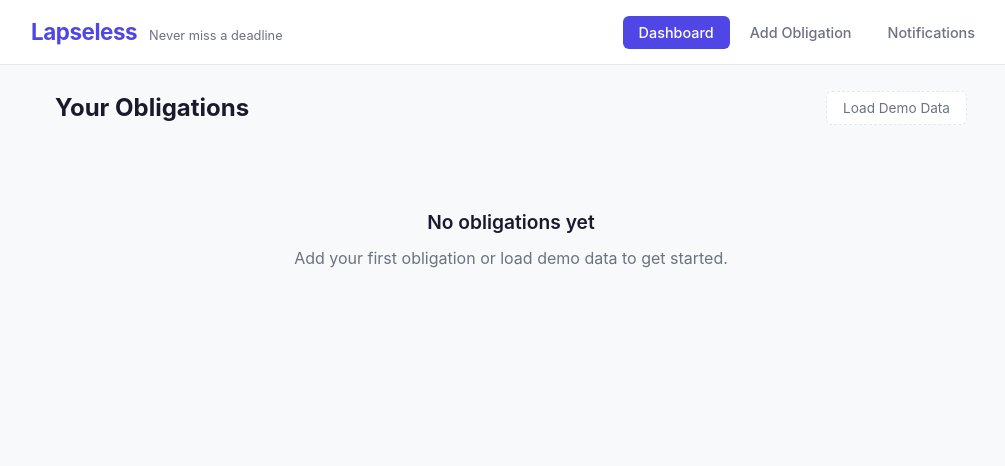
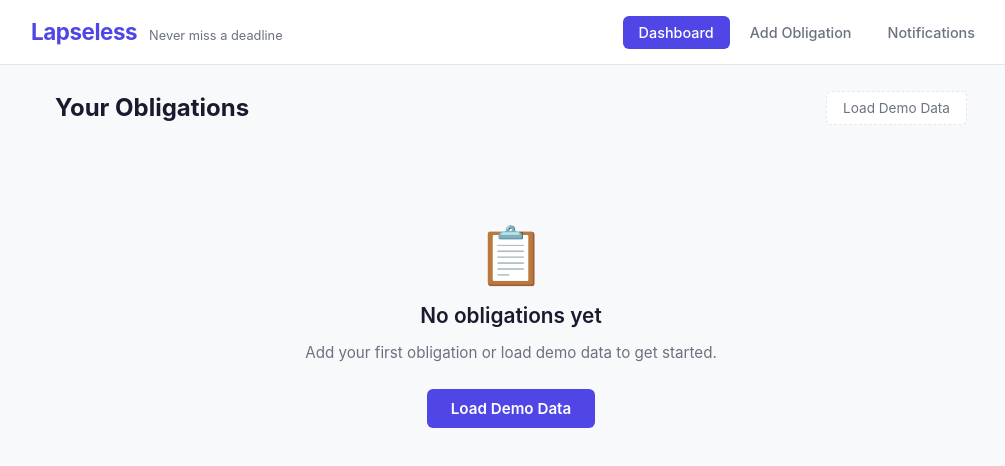
Before and after one commit to Ryan-Ardito/lapseless, a React (Vite) app: page / in a window 1280 px wide. Shown: the top 466 px of the page, without its empty margins (129-1134 px from the left). Built offline with nearby package versions, Linux system fonts and the light colour scheme.

Commit message:
ui tweaks

```diff
--- a/src/components/Dashboard/Dashboard.module.css
+++ b/src/components/Dashboard/Dashboard.module.css
@@ -25,11 +25,54 @@
   color: var(--color-primary);
 }
 
+/* Stats bar */
+.stats {
+  display: flex;
+  gap: 12px;
+  margin-bottom: 20px;
+}
+
+.stat {
+  flex: 1;
+  background-color: var(--color-surface);
+  border: 1px solid var(--color-border);
+  border-radius: var(--radius-sm);
+  padding: 12px 16px;
+  text-align: center;
+}
+
+.statCount {
+  font-size: 1.5rem;
+  font-weight: 700;
+  line-height: 1;
+}
+
+.statLabel {
+  font-size: 0.75rem;
+  color: var(--color-text-secondary);
+  text-transform: uppercase;
+  letter-spacing: 0.03em;
+  margin-top: 4px;
+}
+
+.statOverdue .statCount { color: var(--color-red); }
+.statDueSoon .statCount { color: var(--color-amber); }
+.statUpcoming .statCount { color: var(--color-green); }
+.statCompleted .statCount { color: var(--color-gray); }
+
+/* Card grid */
 .grid {
   display: grid;
   gap: 16px;
 }
 
+@media (min-width: 768px) {
+  .grid {
+    grid-template-columns: repeat(2, 1fr);
+  }
+}
+
+/* Card base */
 .card {
   background-color: var(--color-surface);
   border: 1px solid var(--color-border);
@@ -37,11 +80,25 @@
   padding: 20px;
   box-shadow: var(--shadow-sm);
   transition: box-shadow 0.15s, transform 0.15s;
+  border-left: 3px solid var(--color-border);
 }
 
 .card:hover {
   box-shadow: var(--shadow-md);
   transform: translateY(-1px);
+}
+
+/* Status-colored left borders */
+.cardOverdue { border-left-color: var(--color-red); }
+.cardDueSoon { border-left-color: var(--color-amber); }
+.cardUpcoming { border-left-color: var(--color-green); }
+.cardCompleted {
+  border-left-color: var(--color-gray);
+  opacity: 0.6;
+}
+
+.cardCompleted:hover {
+  opacity: 0.85;
 }
 
 .cardHeader {
@@ -131,17 +188,45 @@
   color: #fff;
 }
 
+/* Empty state */
 .empty {
   text-align: center;
-  padding: 60px 20px;
+  padding: 80px 20px;
   color: var(--color-text-secondary);
 }
 
+.emptyIcon {
+  font-size: 3.5rem;
+  line-height: 1;
+  margin-bottom: 16px;
+}
+
 .emptyTitle {
-  font-size: 1.2rem;
+  font-size: 1.3rem;
   font-weight: 600;
   margin-bottom: 8px;
   color: var(--color-text);
+}
+
+.emptyText {
+  margin-bottom: 24px;
+  font-size: 0.95rem;
+}
+
+.emptyCta {
+  display: inline-block;
+  padding: 10px 24px;
+  background-color: var(--color-primary);
+  color: #fff;
+  border: none;
+  border-radius: var(--radius-sm);
+  font-size: 0.95rem;
+  font-weight: 600;
+  transition: background-color 0.15s;
+}
+
+.emptyCta:hover {
+  background-color: var(--color-primary-hover);
 }
 
 .channels {
--- a/src/components/Dashboard/Dashboard.tsx
+++ b/src/components/Dashboard/Dashboard.tsx
@@ -1,4 +1,4 @@
-import type { Obligation } from '../../types/obligation';
+import type { Obligation, Status } from '../../types/obligation';
 import { getObligationStatus, formatDate, formatRelative, statusSortValue } from '../../utils/dates';
 import { createSeedData } from '../../utils/seedData';
 import { StatusBadge } from '../StatusBadge/StatusBadge';
@@ -11,6 +11,20 @@ interface DashboardProps {
   onLoadSeed: (data: Obligation[]) => void;
 }
 
+const STATUS_CARD_CLASS: Record<Status, string> = {
+  overdue: styles.cardOverdue,
+  'due-soon': styles.cardDueSoon,
+  upcoming: styles.cardUpcoming,
+  completed: styles.cardCompleted,
+};
+
+const STATUS_STAT_CLASS: Record<Status, string> = {
+  overdue: styles.statOverdue,
+  'due-soon': styles.statDueSoon,
+  upcoming: styles.statUpcoming,
+  completed: styles.statCompleted,
+};
+
 export function Dashboard({ obligations, onToggleComplete, onDelete, onLoadSeed }: DashboardProps) {
   const sorted = [...obligations].sort((a, b) => {
     const sa = getObligationStatus(a.dueDate, a.completed);
@@ -19,6 +33,15 @@ export function Dashboard({ obligations, onToggleComplete, onDelete, onLoadSeed
     if (diff !== 0) return diff;
     return new Date(a.dueDate).getTime() - new Date(b.dueDate).getTime();
   });
+
+  const counts = obligations.reduce(
+    (acc, ob) => {
+      const s = getObligationStatus(ob.dueDate, ob.completed);
+      acc[s]++;
+      return acc;
+    },
+    { overdue: 0, 'due-soon': 0, upcoming: 0, completed: 0 } as Record<Status, number>,
+  );
 
   return (
     <div>
@@ -31,15 +54,34 @@ export function Dashboard({ obligations, onToggleComplete, onDelete, onLoadSeed
 
       {sorted.length === 0 ? (
         <div className={styles.empty}>
+          <div className={styles.emptyIcon}>📋</div>
           <p className={styles.emptyTitle}>No obligations yet</p>
-          <p>Add your first obligation or load demo data to get started.</p>
+          <p className={styles.emptyText}>Add your first obligation or load demo data to get started.</p>
+          <button className={styles.emptyCta} onClick={() => onLoadSeed(createSeedData())}>
+            Load Demo Data
+          </button>
         </div>
       ) : (
+        <>
+          <div className={styles.stats}>
+            {([
+              ['overdue', 'Overdue'],
+              ['due-soon', 'Due Soon'],
+              ['upcoming', 'Upcoming'],
+              ['completed', 'Completed'],
+            ] as [Status, string][]).map(([key, label]) => (
+              <div key={key} className={`${styles.stat} ${STATUS_STAT_CLASS[key]}`}>
+                <div className={styles.statCount}>{counts[key]}</div>
+                <div className={styles.statLabel}>{label}</div>
+              </div>
+            ))}
+          </div>
+
           <div className={styles.grid}>
             {sorted.map((ob) => {
               const status = getObligationStatus(ob.dueDate, ob.completed);
               return (
-              <div key={ob.id} className={styles.card}>
+                <div key={ob.id} className={`${styles.card} ${STATUS_CARD_CLASS[status]}`}>
                   <div className={styles.cardHeader}>
                     <span className={styles.cardName}>{ob.name}</span>
                     <StatusBadge status={status} />
@@ -70,6 +112,7 @@ export function Dashboard({ obligations, onToggleComplete, onDelete, onLoadSeed
               );
             })}
           </div>
+        </>
       )}
     </div>
   );
--- a/src/components/ObligationForm/ObligationForm.module.css
+++ b/src/components/ObligationForm/ObligationForm.module.css
@@ -82,6 +82,23 @@
   background-color: var(--color-primary-hover);
 }
 
+.fieldRow {
+  display: flex;
+  flex-direction: column;
+  gap: 0;
+}
+
+@media (min-width: 600px) {
+  .fieldRow {
+    flex-direction: row;
+    gap: 16px;
+  }
+
+  .fieldRow > .field {
+    flex: 1;
+  }
+}
+
 .error {
   color: var(--color-danger);
   font-size: 0.8rem;
--- a/src/components/ObligationForm/ObligationForm.tsx
+++ b/src/components/ObligationForm/ObligationForm.tsx
@@ -73,6 +73,7 @@ export function ObligationForm({ onAdd, onAdded }: ObligationFormProps) {
         {errors.name && <p className={styles.error}>{errors.name}</p>}
       </div>
 
+      <div className={styles.fieldRow}>
         <div className={styles.field}>
           <label className={styles.label}>Category</label>
           <select className={styles.select} value={category} onChange={(e) => setCategory(e.target.value as Category)}>
@@ -92,7 +93,9 @@ export function ObligationForm({ onAdd, onAdded }: ObligationFormProps) {
           />
           {errors.dueDate && <p className={styles.error}>{errors.dueDate}</p>}
         </div>
+      </div>
 
+      <div className={styles.fieldRow}>
         <div className={styles.field}>
           <label className={styles.label}>Notification Channels</label>
           <div className={styles.checkboxGroup}>
@@ -121,6 +124,7 @@ export function ObligationForm({ onAdd, onAdded }: ObligationFormProps) {
             onChange={(e) => setReminderDays(Number(e.target.value))}
           />
         </div>
+      </div>
 
       <div className={styles.field}>
         <label className={styles.label}>Notes</label>
```
Lines whose indentation alone changed are shown as unchanged.
